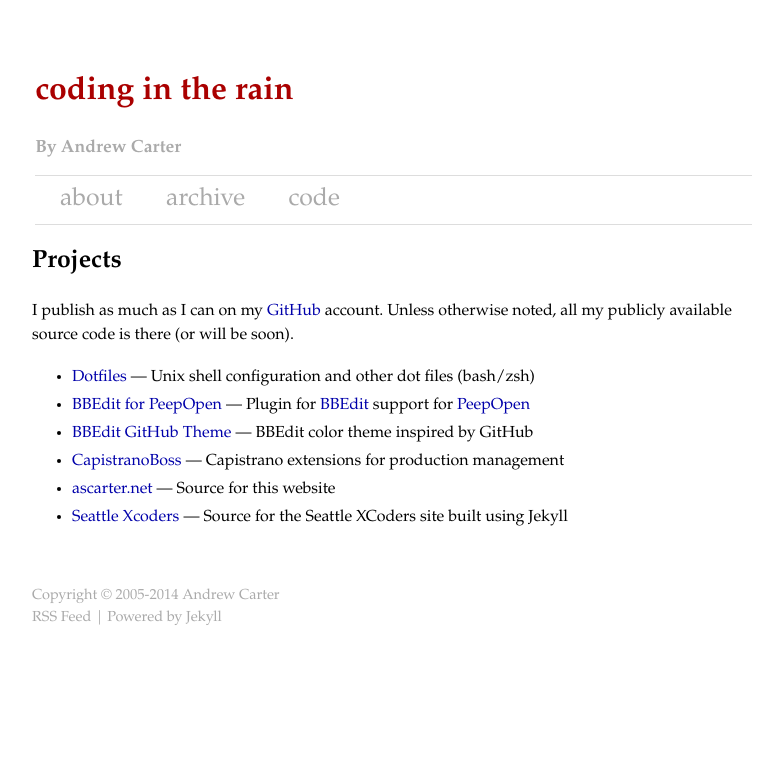
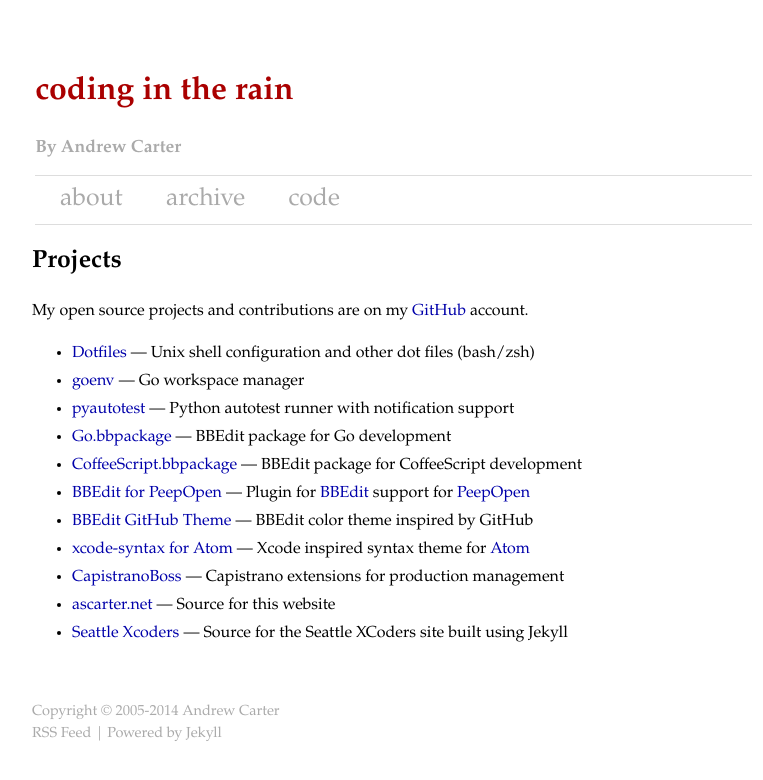
Before and after one commit to ascarter/ascarter.github.io, a Jekyll site: the page built from code.markdown, in a window 1280 px wide. Shown: the top 780 px of the page, without its empty margins (248-1011 px from the left). Built offline with Jekyll 4.4.1, drawn with Linux system fonts in a browser that asks for light colours; Markdown is read by kramdown in place of the engine named in the settings.

Commit message:
Update code listing

```diff
--- a/code.markdown
+++ b/code.markdown
@@ -5,20 +5,31 @@
 
 # Projects
 
-I publish as much as I can on my [GitHub](http://github.com/ascarter/) account. Unless otherwise noted, all my publicly available source code is there (or will be soon).
+My open source projects and contributions are on my [GitHub](http://github.com/ascarter/) account.
 
 * [Dotfiles][dotfiles] &mdash; Unix shell configuration and other dot files (bash/zsh)
+* [goenv][goenv] &mdash; Go workspace manager
+* [pyautotest][pyautotest] &mdash; Python autotest runner with notification support
+* [Go.bbpackage][gobbpackage] &mdash; BBEdit package for Go development
+* [CoffeeScript.bbpackage][coffeebbpackage] &mdash; BBEdit package for CoffeeScript development
 * [BBEdit for PeepOpen][bbeditpeep] &mdash; Plugin for [BBEdit][bbedit] support for [PeepOpen][peepopen]
 * [BBEdit GitHub Theme][bbeditgithub] &mdash; BBEdit color theme inspired by GitHub
+* [xcode-syntax for Atom][atomxcodesyntax] &mdash; Xcode inspired syntax theme for [Atom][atom]
 * [CapistranoBoss][capboss] &mdash; Capistrano extensions for production management
 * [ascarter.net][ascarternet] &mdash; Source for this website
 * [Seattle Xcoders][xcoders] &mdash; Source for the Seattle XCoders site built using Jekyll
 
+[bbedit]: http://barebones.com/products/bbedit/
+[atom]: http://atom.io
 [dotfiles]: https://github.com/ascarter/dotfiles
+[goenv]: https://github.com/ascarter/goenv
+[pyautotest]: https://github.com/ascarter/pyautotest
+[gobbpackage]: https://github.com/ascarter/Go.bbpackage
+[coffeebbpackage]: https://github.com/ascarter/CoffeeScript.bbpackage
 [bbeditpeep]: https://github.com/ascarter/PeepOpen-EditorSupport
-[bbedit]: http://barebones.com/products/bbedit/
 [peepopen]: https://peepcode.com/products/peepopen
 [bbeditgithub]: https://github.com/ascarter/bbedit-github-theme
+[atomxcodesyntax]: https://github.com/ascarter/xcode-syntax
 [capboss]: http://github.com/ascarter/capistrano-boss/
 [ascarternet]: http://github.com/ascarter/ascarter.github.com
 [xcoders]: http://github.com/xcoders/xcoders.github.com
```
Also changed, not shown: resume.markdown (line endings or trailing spaces).
